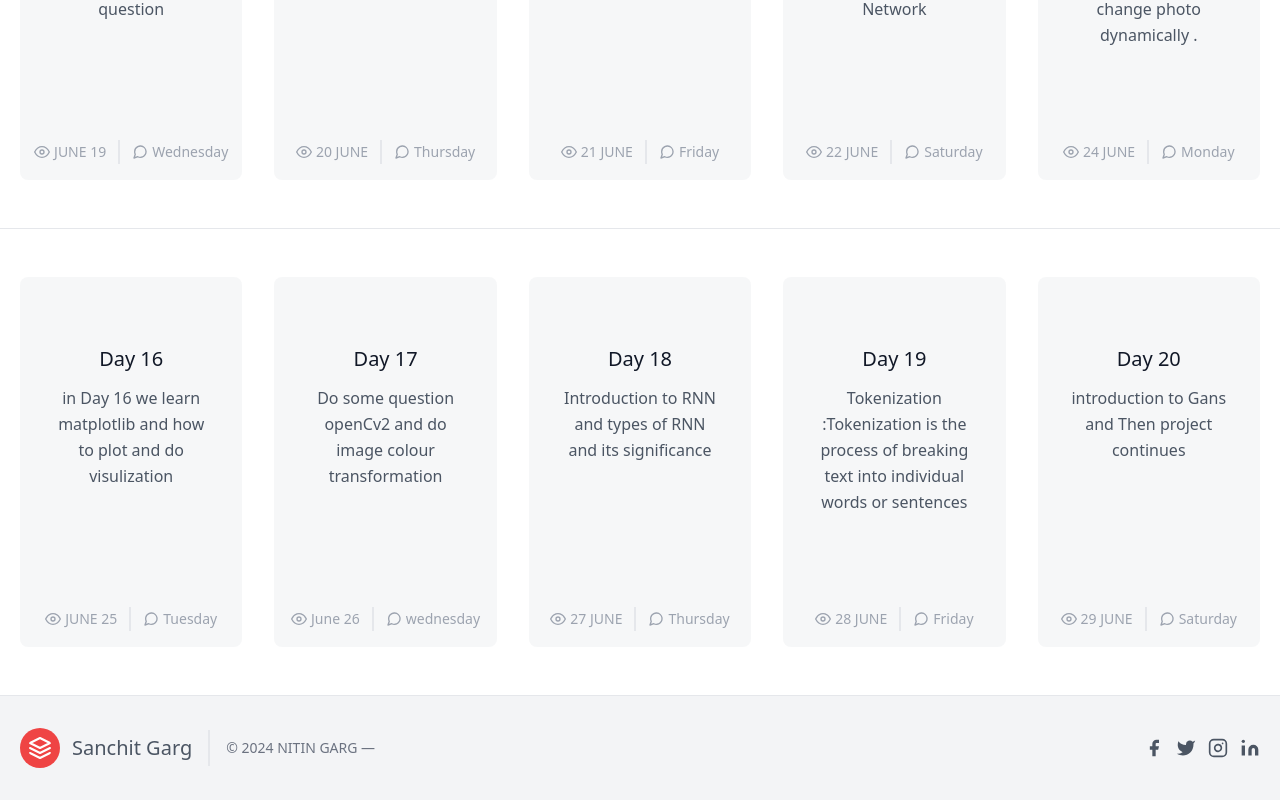
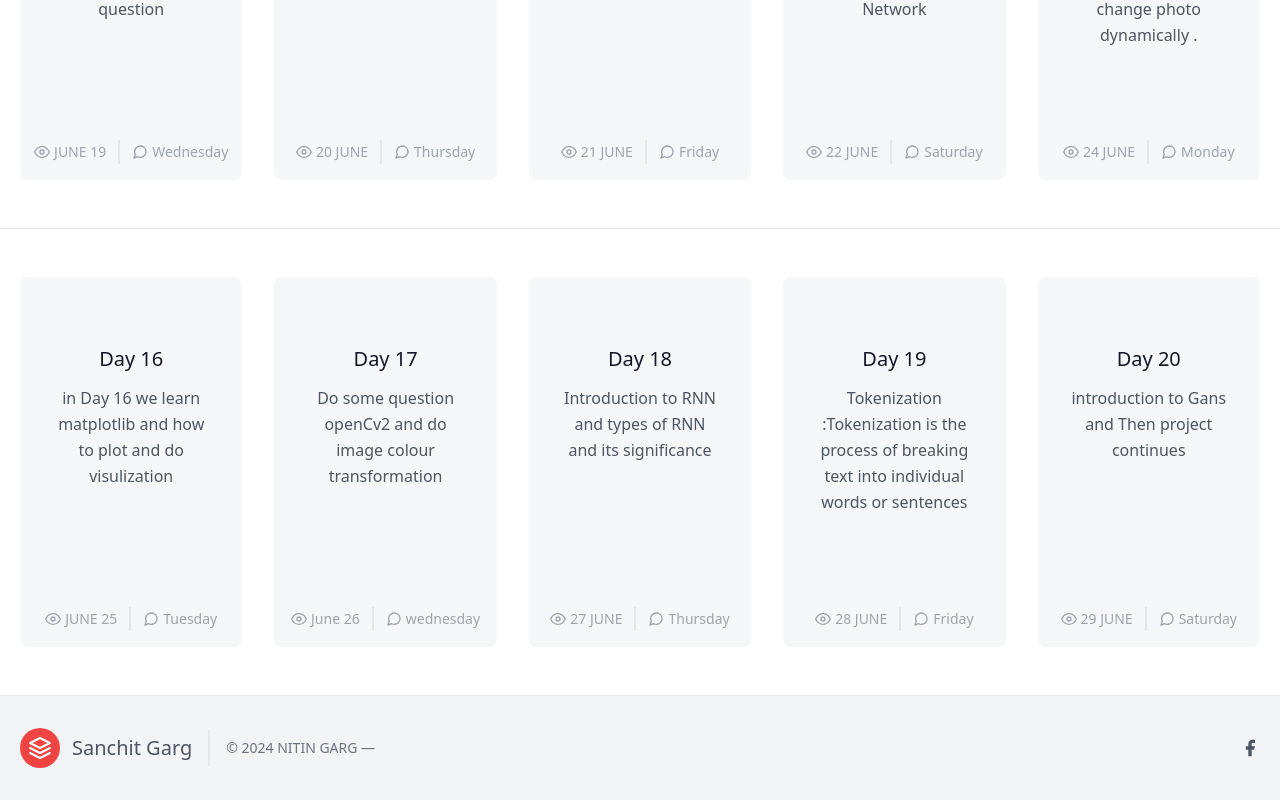
Before and after one commit to SanchitGG/TR-102, a plain HTML site: page index.html in a window 1280 px wide. Shown: the part 1924-2724 px from the top of the page. Drawn offline with nearby package versions, Linux system fonts and the light colour scheme.

Commit message:
Update index.html

```diff
--- a/index.html
+++ b/index.html
@@ -791,24 +791,7 @@
                 <path d="M18 2h-3a5 5 0 00-5 5v3H7v4h3v8h4v-8h3l1-4h-4V7a1 1 0 011-1h3z"></path>
               </svg>
             </a>
-            <a href="https://x.com/NitinGa49757768?s=09" class="ml-3 text-gray-500 hover:text-gray-900">
-              <svg fill="currentColor" stroke-linecap="round" stroke-linejoin="round" stroke-width="2" class="w-5 h-5" viewBox="0 0 24 24">
-                <path d="M23 3a10.9 10.9 0 01-3.14 1.53 4.48 4.48 0 00-7.86 3v1A10.66 10.66 0 013 4s-4 9 5 13a11.64 11.64 0 01-7 2c9 5 20 0 20-11.5a4.5 4.5 0 00-.08-.83A7.72 7.72 0 0023 3z"></path>
-              </svg>
-            </a>
-            <a href="https://www.instagram.com/nitin_garg_01?igsh=cHU2NDJhOTZ5cGJ4" class="ml-3 text-gray-500 hover:text-gray-900">
-              <svg fill="none" stroke="currentColor" stroke-linecap="round" stroke-linejoin="round" stroke-width="2" class="w-5 h-5" viewBox="0 0 24 24">
-                <rect width="20" height="20" x="2" y="2" rx="5" ry="5"></rect>
-                <path d="M16 11.37A4 4 0 1112.63 8 4 4 0 0116 11.37zm1.5-4.87h.01"></path>
-              </svg>
-            </a>
-            <a href="https://www.linkedin.com/in/nitin-garg-88a4b7200?utm_source=share&utm_campaign=share_via&utm_content=profile&utm_medium=android_app" class="ml-3 text-gray-500 hover:text-gray-900">
-              <svg fill="currentColor" stroke="currentColor" stroke-linecap="round" stroke-linejoin="round" stroke-width="0" class="w-5 h-5" viewBox="0 0 24 24">
-                <path stroke="none" d="M16 8a6 6 0 016 6v7h-4v-7a2 2 0 00-2-2 2 2 0 00-2 2v7h-4v-7a6 6 0 016-6zM2 9h4v12H2z"></path>
-                <circle cx="4" cy="4" r="2" stroke="none"></circle>
-              </svg>
-            </a>
-          </span>
+            </span>
         </div>
       </footer>
 
```
